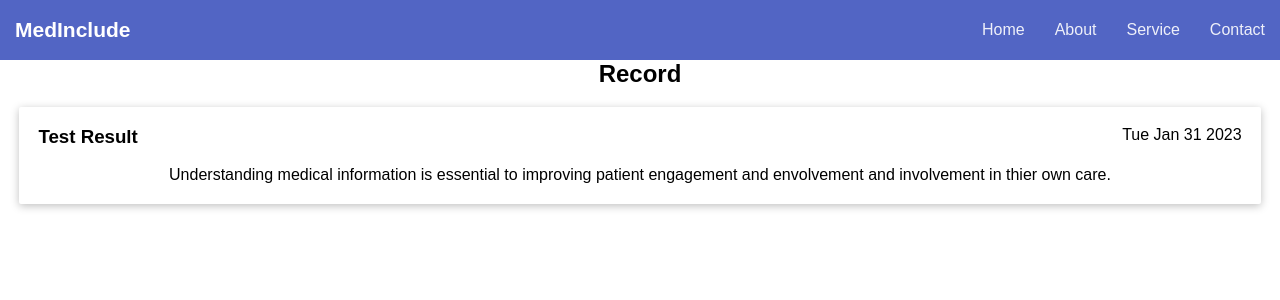
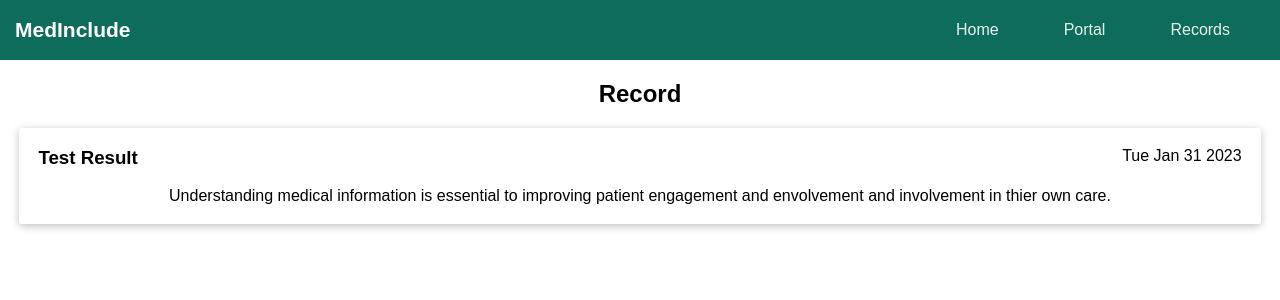
Before and after one commit to GAURAV1-ui/MedInclude.github.io, a React (Create React App) app in the folder medinclude/: page / in a window 1280 px wide. Shown: the top 300 px of the page. Built offline with nearby package versions, Linux system fonts and the light colour scheme.

Commit message:
New commit

```diff
--- a/medinclude/src/Home/Home.js
+++ b/medinclude/src/Home/Home.js
@@ -6,10 +6,10 @@ const Home = () => {
   return (
     <>
     <div className={styles.home}>
-            <h2>Record</h2>
-        </div>
+        <h2>Record</h2>
+    </div>
     <div>
-    <TextContainer/>
+        <TextContainer/>
 
     </div>
 
--- a/medinclude/src/Home/Home.module.css
+++ b/medinclude/src/Home/Home.module.css
@@ -0,0 +1,3 @@
+.home {
+    margin: 20px;
+}
--- a/medinclude/src/components/Menu/Navbar.css
+++ b/medinclude/src/components/Menu/Navbar.css
@@ -3,7 +3,7 @@
 	display: flex;
 	justify-content: space-between;
 	align-items: center;
-	background: #5265c4;
+	background: #0d6d5a;
   }
 
   .Navbar > .nav-logo {
@@ -19,7 +19,7 @@
 	font-size: 16px;
 	text-decoration: none;
 	margin: 15px;
-	/* padding-right:35px; */
+	padding-right:35px;
 	position: relative;
 	opacity: 0.9;
   }
--- a/medinclude/src/components/Menu/Navbar.js
+++ b/medinclude/src/components/Menu/Navbar.js
@@ -7,9 +7,8 @@ const Navbar = () => {
       <span className="nav-logo">MedInclude</span>
       <div className={`nav-items ${isOpen && "open"}`}>
         <a href="/home">Home</a>
-        <a href="/about">About</a>
-        <a href="/service">Service</a>
-        <a href="/contact">Contact</a>
+        <a href="/about">Portal</a>
+        <a href="/service">Records</a>
       </div>
       <div
         className={`nav-toggle ${isOpen && "open"}`}
```
